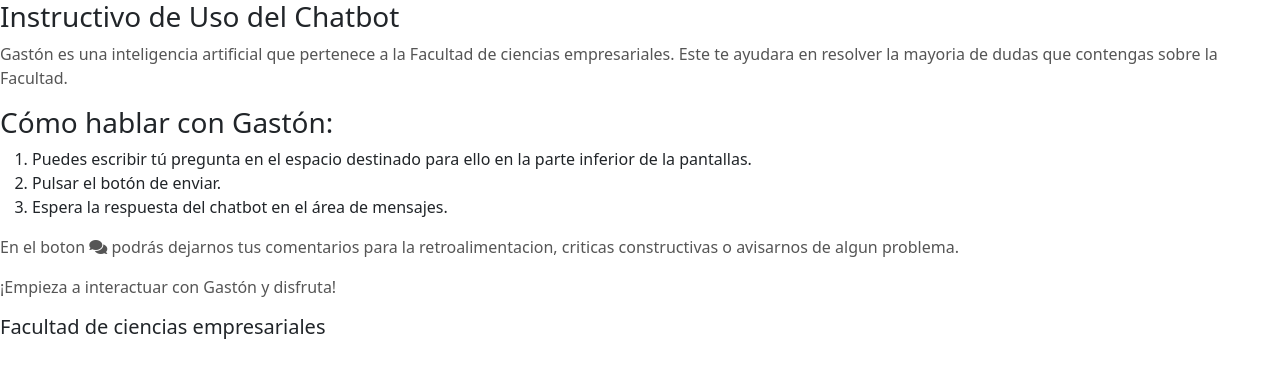
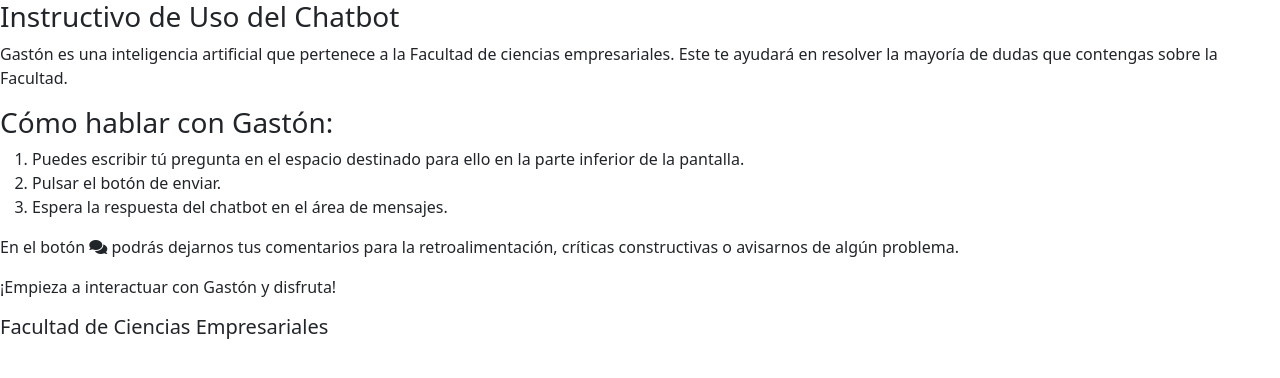
Before and after one commit to juanHernandezG/proy-chatbot, a Django app: page /chatbot/mostrar_instructivo/ in a window 1280 px wide. Shown: the top 378 px of the page. Run offline with Django 4.2, Linux system fonts and the light colour scheme; parts of the project's set-up code (start-up, migrations or seed data) failed here and were passed over; some libraries are stand-ins or nearby versions.

Commit message:
detalles

```diff
--- a/chatbot_app/templates/chatbot/instructivo.html
+++ b/chatbot_app/templates/chatbot/instructivo.html
@@ -14,11 +14,7 @@
             color: #333;
             font-size: 24px;
         }
-        p {
-            color: #555;
-            font-size: 16px;
-            line-height: 1.5;
-        }
+
         /* Otros estilos que necesites */
     </style>
     <link href="https://cdn.jsdelivr.net/npm/bootstrap@5.3.2/dist/css/bootstrap.min.css" rel="stylesheet" integrity="sha384-T3c6CoIi6uLrA9TneNEoa7RxnatzjcDSCmG1MXxSR1GAsXEV/Dwwykc2MPK8M2HN" crossorigin="anonymous">
@@ -28,23 +24,23 @@
     <h3>Instructivo de Uso del Chatbot</h3>
     <p>Gastón es una inteligencia artificial que pertenece a la
         Facultad de ciencias empresariales.
-        Este te ayudara en resolver la mayoria de dudas que contengas sobre la Facultad.
+        Este te ayudará en resolver la mayoría de dudas que contengas sobre la Facultad.
     </p>
 
     <h3>Cómo hablar con Gastón:</h3>
     <ol>
-        <li>Puedes escribir tú pregunta en el espacio destinado para ello en la parte inferior de la pantallas.</li>
+        <li>Puedes escribir tú pregunta en el espacio destinado para ello en la parte inferior de la pantalla.</li>
         <li>Pulsar el botón de enviar.</li>
         <li>Espera la respuesta del chatbot en el área de mensajes.</li>
     </ol>
 
     <p>
-        En el boton <i class="fa fa-comments"></i> podrás dejarnos tus comentarios para la retroalimentacion,
-        criticas constructivas o avisarnos de algun problema.
+        En el botón <i class="fa fa-comments"></i> podrás dejarnos tus comentarios para la retroalimentación,
+        críticas constructivas o avisarnos de algún problema.
     </p>
     <p>¡Empieza a interactuar con Gastón y disfruta!</p>
 
-    <h5>Facultad de ciencias empresariales</h5>
+    <h5>Facultad de Ciencias Empresariales</h5>
 
 </body>
 </html>
```
Also changed, not shown: chatbot_app/datasetPT.json, datasetPT.json.
